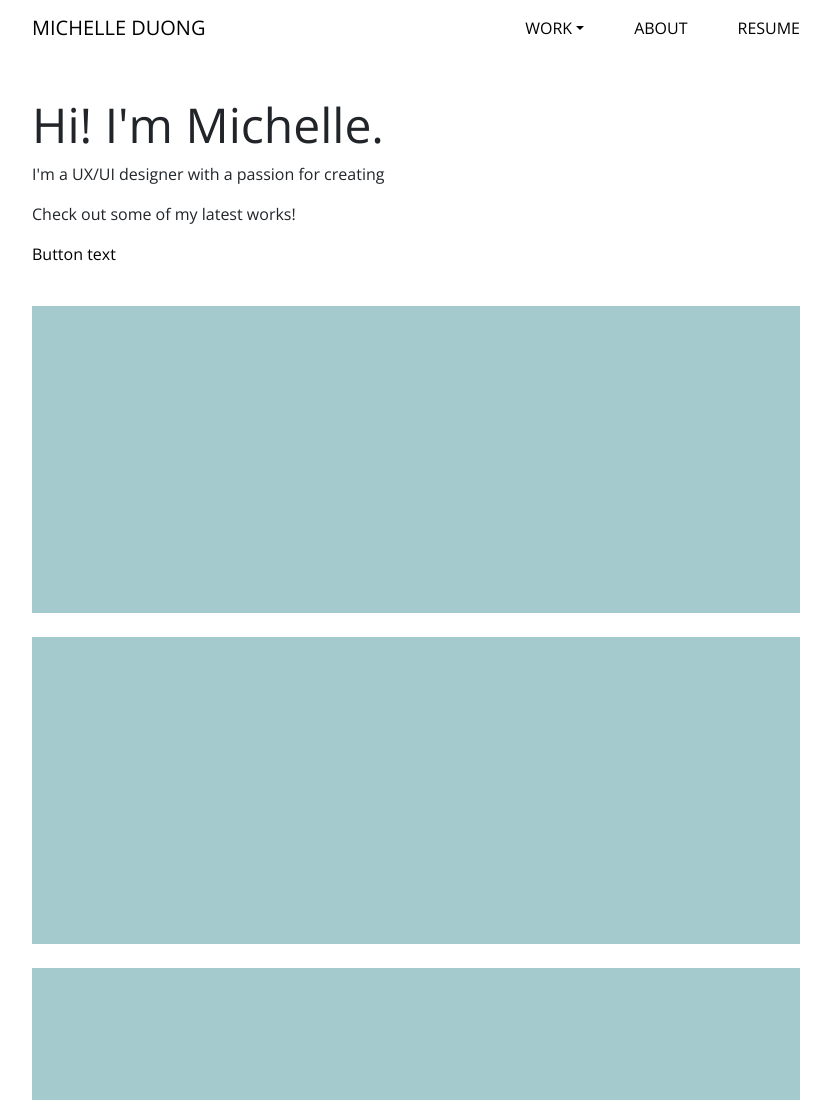
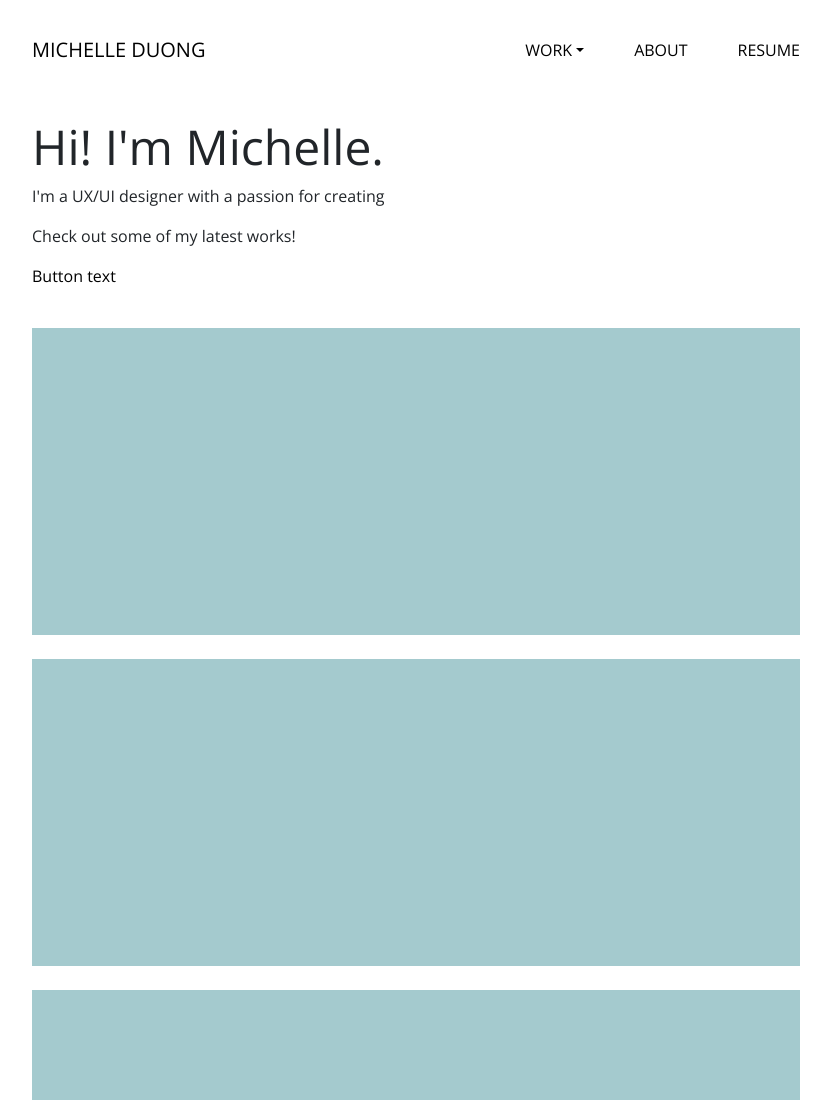
Before and after one commit to m4duong/portfolio, a plain HTML site: page index.html in a window 1280 px wide. Shown: the top 1100 px of the page, without its empty margins (224-1055 px from the left). Drawn offline with nearby package versions, Linux system fonts and the light colour scheme.

Commit message:
test again

```diff
--- a/css/mainstyles.css
+++ b/css/mainstyles.css
@@ -144,14 +144,6 @@
 .body {
   padding-right: 20%;
   padding-left: 20%;
-}
-
-.navbar {
-  padding-top: 30px;
-  padding-left: 0px;
-  padding-right: 0px;
-  background-color: hsla(0, 0%, 86.7%, 0);
-  color: rgba(51, 51, 51, 0);
 }
 
 .paragraph {
--- a/css/nav.css
+++ b/css/nav.css
@@ -42,6 +42,12 @@ a.underline:hover::before {
   padding-left: 0px !important;
 }
 
+.navbar {
+  padding-top: 30px;
+  background-color: hsla(0, 0%, 86.7%, 0);
+  color: rgba(51, 51, 51, 0);
+}
+
 a.dropdown-item:hover {
   background-color: transparent; !important;
   color: purple;
```
